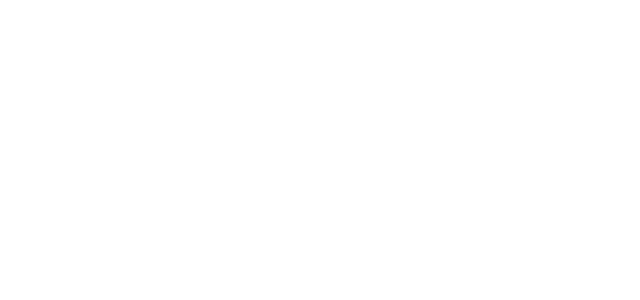
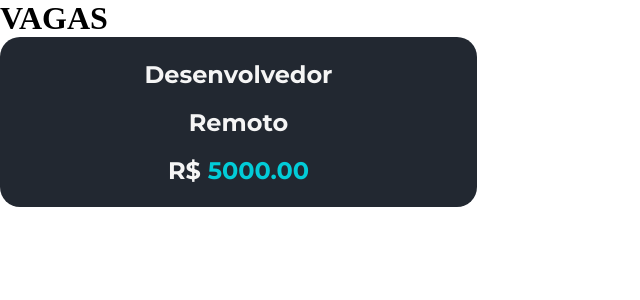
Before and after one commit to odavibatista/devs-den, a Next.js app: page /jobs in a window 1280 px wide. Shown: the top 300 px of the page, without its empty margins (0-640 px from the left). Built offline with nearby package versions, Linux system fonts and the light colour scheme.

Commit message:
feat: created job card component

```diff
--- a/src/api/routes/jobs/getSingleJob.ts
+++ b/src/api/routes/jobs/getSingleJob.ts
@@ -7,7 +7,7 @@
     company_id: number;
     job_category_id: number;
     wage: number;
-    wage_type: string;
+    modality: string;
 }
 
 const getJobs = async(id: number): Promise<IGetJob | IAPIError> => {
--- a/src/app/jobs/page.tsx
+++ b/src/app/jobs/page.tsx
@@ -1,10 +1,16 @@
+import JobCard from '@/presentation/components/job-card';
 import styles from './styles.module.scss'
 
-export default function LoginScreen() {
+export default function JobsScreen() {
 
     return (
-      <section className={styles.section}>
-
-      </section>
+      <main className={styles.section}>
+        <div>
+            <h1>VAGAS</h1>
+        </div>
+        <section>
+            <JobCard title="Desenvolvedor" wage={5000.00} modality="remote"/>
+        </section>
+      </main>
     );
   }
--- /dev/null
+++ b/src/presentation/components/job-card/index.tsx
@@ -0,0 +1,26 @@
+// import { IGetJob } from '@/api/routes/jobs/getSingleJob'
+import styles from './styles.module.scss'
+
+interface IProvisoryJobProps {
+    title: string
+    wage: number
+    modality: string
+}
+
+
+const JobCard = ({ title, wage, modality }: IProvisoryJobProps): JSX.Element => {
+
+    if (modality === 'remote') modality = 'Remoto'
+    if (modality === 'hybrid') modality = 'Híbrido'
+    if (modality === 'presential') modality = 'Presencial'
+
+    return(
+        <div className={styles.job_card}>
+            <h4 className={styles.h4}>{title}</h4>
+            <h6 className={styles.h6}>{modality}</h6>
+            <p className={styles.p}>R$ <em className={styles.em}>{(Math.round(wage * 100) / 100).toFixed(2)}</em></p>
+        </div>
+    )
+}
+
+export default JobCard
--- /dev/null
+++ b/src/presentation/components/job-card/styles.module.scss
@@ -0,0 +1,25 @@
+@import '@/app/globals.scss';
+
+.job_card   {
+    align-items: center;
+    background-color: $gray;
+    border-radius: 20px;
+    display: flex;
+    flex-direction: column;
+    gap: 19px;
+    height: 170px;
+    justify-content: center;
+    width: 477px;
+}
+
+.h4, .h6, .p  {
+    color: $white-gray;
+    font-family: $m;
+    font-size: 24px;
+    font-weight: bold;
+}
+
+.em {
+    color: $aqua-green;
+    font-style: normal;
+}
```
